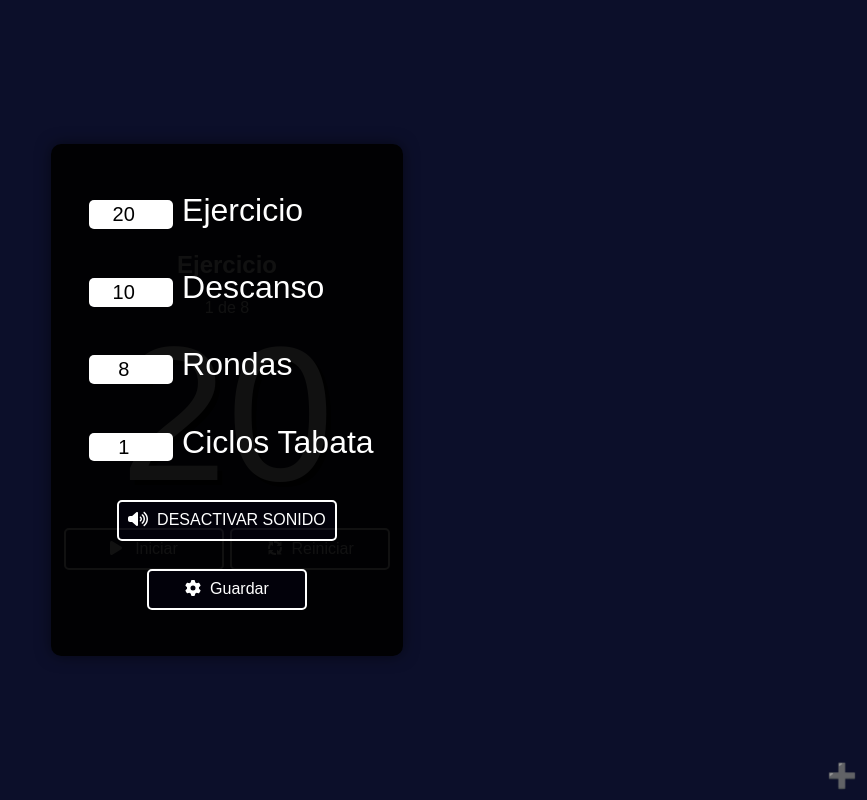
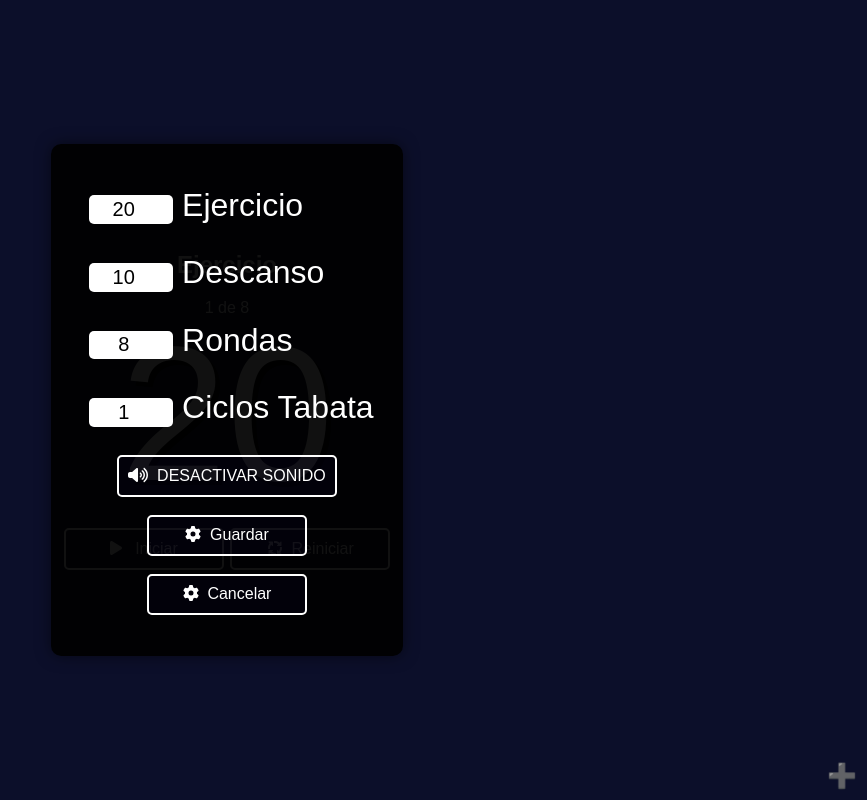
Before and after one commit to aljerr3/tabataclock, a React (Create React App) app: page / in a window 1280 px wide. Shown: the whole page, without its empty margins (413-1280 px from the left). Built offline with nearby package versions, Linux system fonts and the light colour scheme; a web font is replaced by a local one.

Commit message:
Actualizo bugs de version

```diff
--- a/src/Tabata.jsx
+++ b/src/Tabata.jsx
@@ -146,6 +146,10 @@ function TabataTimer() {
     setIsConfigOpen(!isConfigOpen);
   }
 
+  function cancelConfig() {
+    setIsConfigOpen(!isConfigOpen);
+  }
+
   function ProgressBar({
     children,
     currentTime,
@@ -269,6 +273,10 @@ function TabataTimer() {
           <FontAwesomeIcon className="textIcon" icon={faGear} />
           Guardar
         </button>
+        <button className="configBtn" onClick={cancelConfig}>
+          <FontAwesomeIcon className="textIcon" icon={faGear} />
+          Cancelar
+        </button>
       </div>
     );
   }
```
